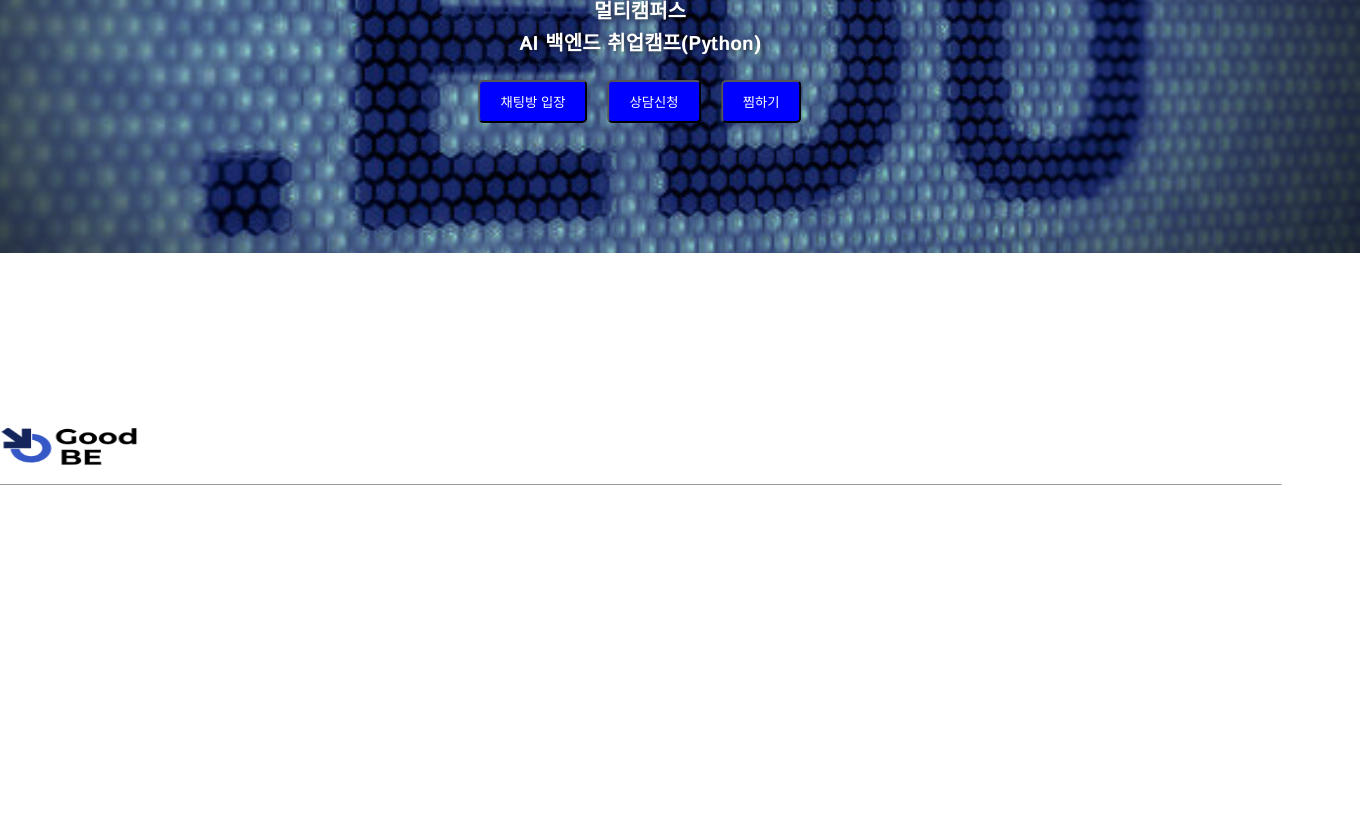
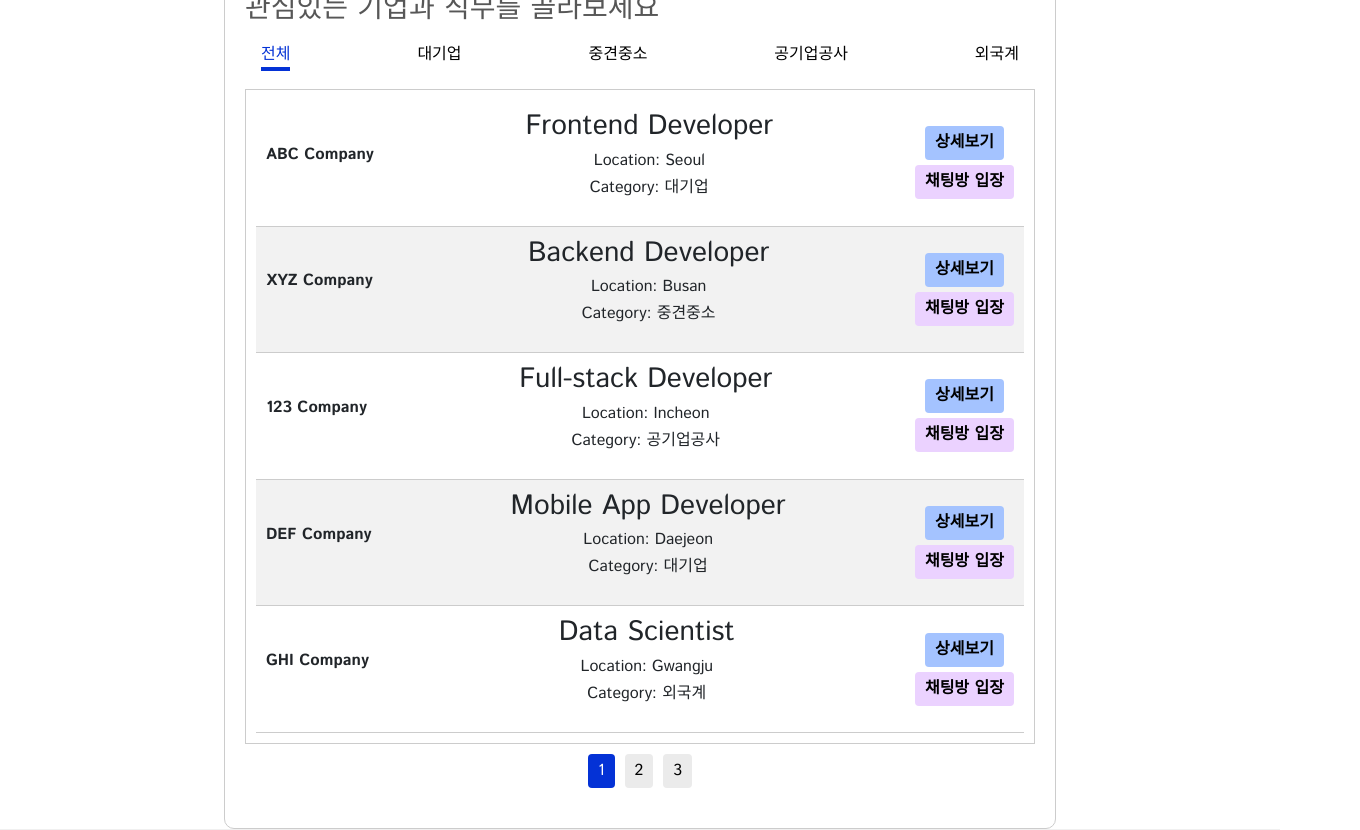
Before and after one commit to shkum0330/GoodBe, a React (Create React App) app in the folder 2_src/front-end/: page / in a window 1280 px wide. Shown: the part 480-1310 px from the top of the page, 1360 px wide, since content can reach past the window. Before the commit the page ends 973 px from the top, so only its background shows below. Built offline with nearby package versions, Linux system fonts and the light colour scheme.

Commit message:
Jungseok Pagination

```diff
--- a/2_src/front-end/src/App.js
+++ b/2_src/front-end/src/App.js
@@ -1,17 +1,19 @@
 
 import './App.css';
-import AccountHeader from './components/common/AccountHeader';
-import EduHeader from './components/common/EduHeader';
-import AccountFindHeader from  './components/common/AccountFindHeader';
+import Navbar from './components/common/Navbar';
 import Footer from './components/common/Footer';
-
+import JobList from './components/JobMain/JobList';
+import JobTab from './components/JobMain/JobTab';
+import SearchJob from './components/JobMain/SearchJob';
 
 function App() {
   return (
-    <div className="App">
-      <AccountFindHeader />
-      <EduHeader />
-      <AccountHeader />
+    <div>
+    <Navbar/>
+    <SearchJob/>
+    {/* <JobTab/> */}
+    <JobList/>
+    <Footer/>
     </div>
   );
 }
--- a/2_src/front-end/src/components/JobMain/JobList.jsx
+++ b/2_src/front-end/src/components/JobMain/JobList.jsx
@@ -2,9 +2,13 @@ import React, { useState } from 'react';
 
 const JobList = () => {
   const [activeTab, setActiveTab] = useState('전체');
+  const [currentPage, setCurrentPage] = useState(1);
+  const itemsPerPage = 5;
+
 
   const handleTabClick = (tab) => {
     setActiveTab(tab);
+    setCurrentPage(1); // 탭을 변경하면 첫 번째 페이지로 초기화
   };
 
   const dummyData = [
@@ -13,15 +17,38 @@ const JobList = () => {
     { id: 3, title: 'Full-stack Developer', company: '123 Company', location: 'Incheon', category: '공기업공사' },
     { id: 4, title: 'Mobile App Developer', company: 'DEF Company', location: 'Daejeon', category: '대기업' },
     { id: 5, title: 'Data Scientist', company: 'GHI Company', location: 'Gwangju', category: '외국계' },
+    { id: 6, title: 'Backend Scientist', company: 'qwer Company', location: 'Seoul', category: '외국계' },
+    { id: 7, title: 'Frontend Developer', company: 'ABC Company', location: 'Seoul', category: '대기업' },
+    { id: 8, title: 'Backend Developer', company: 'XYZ Company', location: 'Busan', category: '중견중소' },
+    { id: 9, title: 'Full-stack Developer', company: '123 Company', location: 'Incheon', category: '공기업공사' },
+    { id: 10, title: 'Mobile App Developer', company: 'DEF Company', location: 'Daejeon', category: '대기업' },
+    { id: 11, title: 'Data Scientist', company: 'GHI Company', location: 'Gwangju', category: '외국계' },
+    { id: 12, title: 'Backend Scientist', company: 'qwer Company', location: 'Seoul', category: '외국계' },
     // 더 많은 더미 데이터 추가 가능
   ];
 
+  // 현재 페이지에 해당하는 데이터 계산
+  const indexOfLastItem = currentPage * itemsPerPage;
+  const indexOfFirstItem = indexOfLastItem - itemsPerPage;
+  const currentItems = dummyData
+    .filter((job) => activeTab === '전체' || job.category === activeTab)
+    .slice(indexOfFirstItem, indexOfLastItem);
+
+  // 페이지 번호를 클릭했을 때 페이지 변경
+  const handlePageClick = (pageNumber) => {
+    setCurrentPage(pageNumber);
+  };
+
+ // 전체 페이지 수 계산
+ const totalPages = Math.ceil(
+  dummyData.filter((job) => activeTab === '전체' || job.category === activeTab).length / itemsPerPage
+);
+
 return (
-
   <div
     style={{
       fontFamily: 'Istok Web, sans-serif',
-      width: '65%', // 폭을 100%로 설정
+      width: '65%',
       border: '1px solid #ccc',
       borderRadius: '10px',
       padding: '20px',
@@ -56,9 +83,7 @@ const JobList = () => {
       ))}
     </div>
     <div style={{ border: '1px solid #ccc', padding: '10px', marginBottom: '10px' }}>
-        {dummyData
-          .filter((job) => activeTab === '전체' || job.category === activeTab)
-          .map((job, index) => (
+      {currentItems.map((job, index) => (
         <div
           key={job.id}
           style={{
@@ -83,6 +108,27 @@ const JobList = () => {
         </div>
       ))}
     </div>
+
+    {/* 페이지네이션 버튼 */}
+    <div style={{ display: 'flex', justifyContent: 'center', marginBottom: '20px' }}>
+      {Array.from({ length: totalPages }, (_, index) => index + 1).map((pageNumber) => (
+        <button
+          key={pageNumber}
+          style={{
+            padding: '5px 10px',
+            margin: '0 5px',
+            backgroundColor: currentPage === pageNumber ? '#0432D6' : '#EBEBEB',
+            color: currentPage === pageNumber ? 'white' : 'black',
+            border: 'none',
+            borderRadius: '4px',
+            cursor: 'pointer',
+          }}
+          onClick={() => handlePageClick(pageNumber)}
+        >
+          {pageNumber}
+        </button>
+      ))}
+    </div>
   </div>
 );
 };
```
Lines whose indentation alone changed are shown as unchanged.
